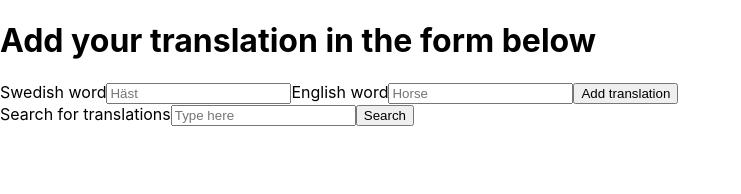
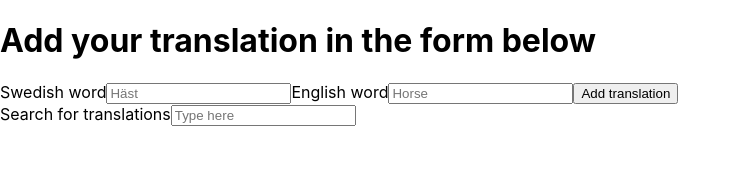
Before and after one commit to CarroForslund/react-translation-list, a React (Create React App) app: page / in a window 1280 px wide. Shown: the top 194 px of the page, without its empty margins (0-741 px from the left). Built offline with nearby package versions, Linux system fonts and the light colour scheme.

Commit message:
started on search functionality

```diff
--- a/src/App.js
+++ b/src/App.js
@@ -1,4 +1,4 @@
-import React, { useState, useEffect } from 'react';
+import React, { useState, useEffect, useRef } from 'react';
 import './App.css';
 
 function Button(props){
@@ -7,45 +7,54 @@ function Button(props){
   );
 }
 
-// function AddTranslationForm(props){
+function SearchForm(props){
+  return (
+    <div className="searchArea">
+      <label htmlFor="search">Search for translations</label>
+      <input name="search" type="text" placeholder="Type here" onChange={props.search}></input>
+    </div>
+  );
+}
 
-//   return (
-//     <div className="add-area">
-//       <h1>Add your translation in the form below</h1>
-//       <form>
-//         <label htmlFor="swedish-word">Swedish word</label>
-//         <input name="swedish-word" type="text" placeholder="Häst"></input>
-//         <label htmlFor="english-word">English word</label>
-//         <input name="english-word" type="text" placeholder="Horse"></input>
-//         <Button text="Add translation" />
-//       </form>
+// function Translations(props) {
+//   return(
+//     <div itemID="translation-list">
+//       {props.list.map( (translation) => (
+
+//       <li key={translation.id}><span>{translation.id} {translation.swedish}</span> = <span>{translation.english}</span> <span id={translation.id} className="delete" onClick={props.delete}>X</span></li>
+//       ))}
 //     </div>
 //   );
 // }
 
-// function SearchForm(props){
-//   return (
-//     <div className="searchArea">
-//       <label htmlFor="search">Search for translations</label>
-//       <input name="search" type="text" placeholder="Type here"></input>
-//       <Button text="Search" />
-//     </div>
-//   );
-// }
-
-// function SearchResult(props){
-//   return (
-//     <div className="listArea">
-//       <p>Search result will display here</p>
-//     </div>
-//   );
-// }
-
-function Translations(props) {
-  return(
+function DisplayTranslations(props){
+  const liRef = useRef(null);
+  if(props.searchFor !== ''){
+    if(props.result !== []){
+      return (
+        <div itemID="translation-list">
+          <p>Display search results here:</p>
+        </div>
+      );
+    } else {
+      return (
+        <p>No match...</p>
+      );
+    }
+  }
+  return (
     <div itemID="translation-list">
       {props.list.map( (translation) => (
-        <li key={translation.id}><span>{translation.swedish}</span> = <span>{translation.english}</span> <span className="delete" onClick={props.delete}>X</span></li>
+        <li
+          key={translation.id}
+          ref={liRef}
+          // onMouseOver={ () => { console.log('mouse over', liRef.current) } }
+          // onMouseOut={ () => { console.log('mouse out', liRef.current) } }
+        >
+          <span>{translation.swedish}</span> =
+          <span>{translation.english}</span>
+          <span id={translation.id} className="delete" onClick={props.delete}>X</span>
+        </li>
       ))}
     </div>
   );
@@ -56,6 +65,18 @@ function App() {
   const [ translations, setTranslations ] = useState([]);
   const [ swedishWord, setSwedishWord ] = useState('');
   const [ englishWord, setEnglishWord ] = useState('');
+  let [ searchFor, setSearchFor ] = useState('');
+  const [ searchResult, setSearchResult ] = useState([]);
+
+  useEffect(() => {
+    let swedish, english;
+    const results = translations.filter(translation => {
+      swedish = translation.swedish.toLowerCase();
+      english = translation.english.toLowerCase();
+      swedish.includes(searchFor) || english.includes(searchFor);
+    });
+    setSearchResult(results);
+  }, [translations, searchFor]);
 
   function updateSwedishWord(e){
     setSwedishWord(e.target.value);
@@ -69,18 +90,26 @@ function App() {
     e.preventDefault();
     setTranslationID(translationID + 1); //Why doesn't this one add up? Why do I need to add 1 again below?
     const newTranslation = [{
-      id: translationID +1,
+      id: translationID + 1,
       swedish: swedishWord,
       english: englishWord
     }];
-
     setTranslations(translations.concat(newTranslation));
+    setSwedishWord('');
+    setEnglishWord('');
   }
 
   function deleteTranslation(e){
-    e.preventDefault();
-    console.log(e);
-    //translations.splice(e.id, 1);
+    const id = e.target.getAttribute("id");
+    setTranslations(translations.filter(translation => translation.id !== parseInt(id))); // TODO: Remove warnings!
+  }
+
+  function doSearch(e){
+    if (e.target.value.length >= 1) {
+      setSearchFor(searchFor = e.target.value.toLowerCase());
+    } else {
+      setSearchFor(searchFor =  '');
+    }
   }
 
   return (
@@ -109,16 +138,8 @@ function App() {
         </form>
       </div>
 
-      {/* <SearchForm /> */}
-      <div className="searchArea">
-        <label htmlFor="search">Search for translations</label>
-        <input name="search" type="text" placeholder="Type here"></input>
-        <Button text="Search" />
-      </div>
-
-      <Translations list={translations} delete={deleteTranslation} />
-
-      {/* <SearchResult /> */}
+      <SearchForm search={doSearch} />
+      <DisplayTranslations list={translations} result={searchResult} delete={deleteTranslation} searchFor={searchFor} />
 
     </div>
   );
```
